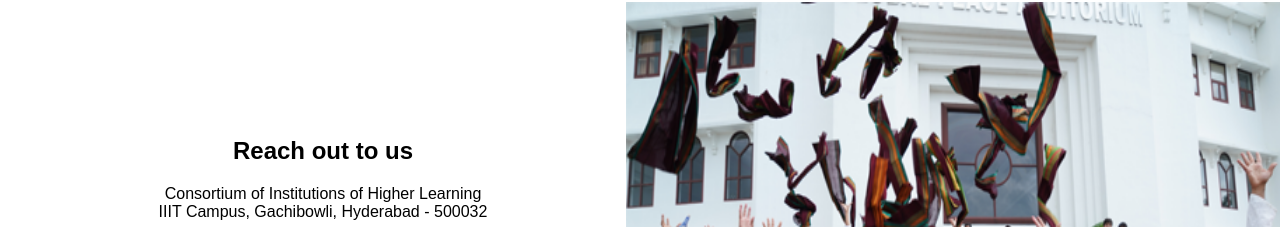
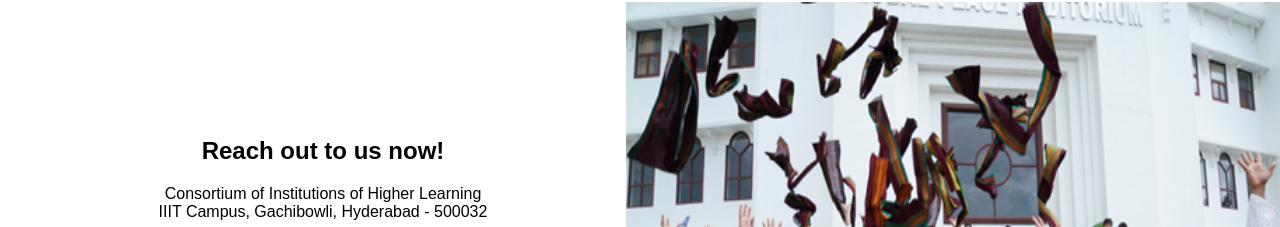
Before and after one commit to dheerajb26/msit-html, a plain HTML site: page index.html in a window 1280 px wide. Shown: the part 104-331 px from the top of the page. Drawn offline with Linux system fonts and the light colour scheme.

Commit message:
Added ! to reachout

```diff
--- a/index.html
+++ b/index.html
@@ -186,7 +186,7 @@
 
     <main>
         <div class="body-content">
-            <h2>Reach out to us</h2>
+            <h2>Reach out to us now!</h2>
 
             <p>Consortium of Institutions of Higher Learning<br>
                 IIIT Campus, Gachibowli, Hyderabad - 500032</p>
```
